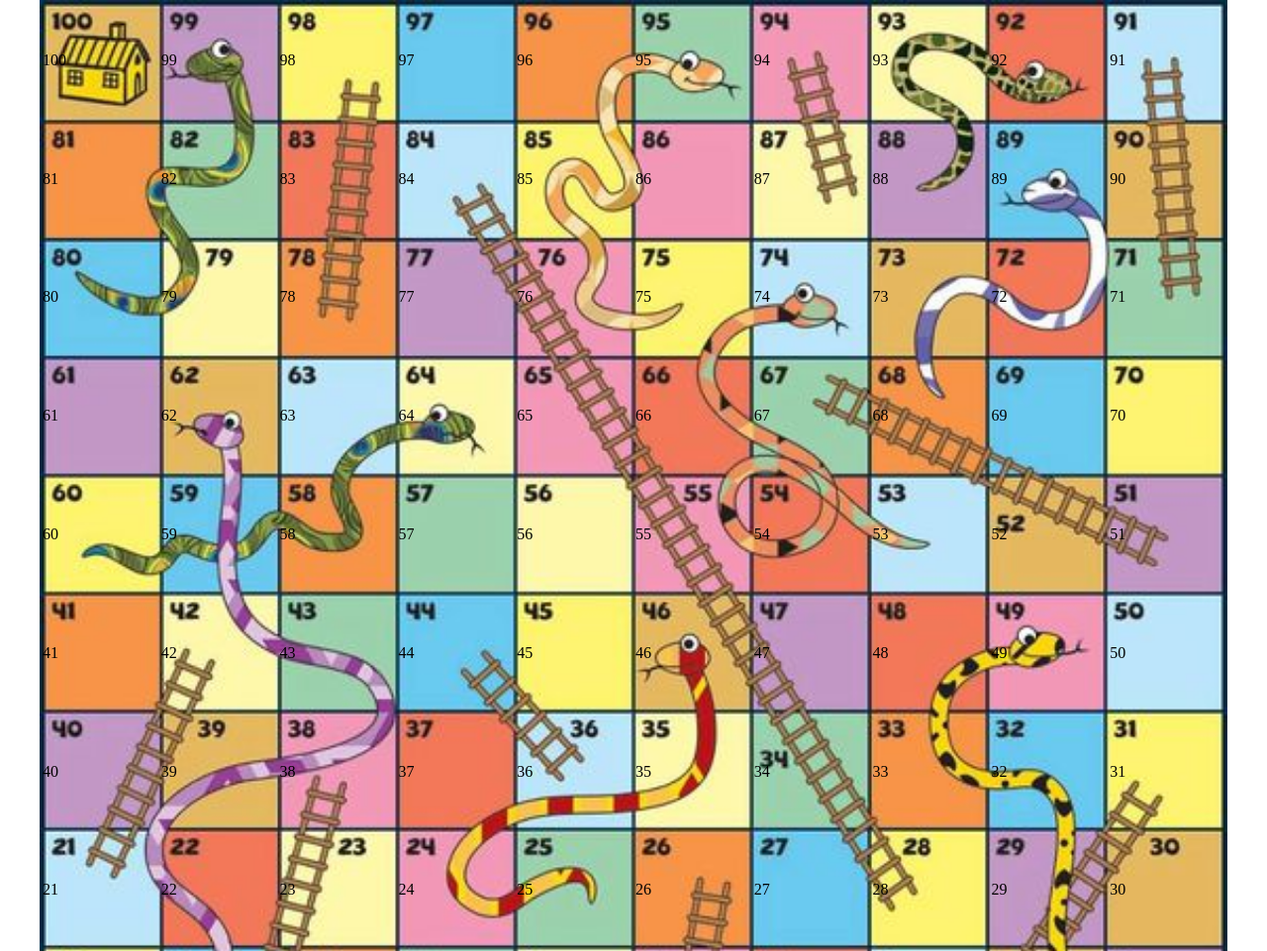
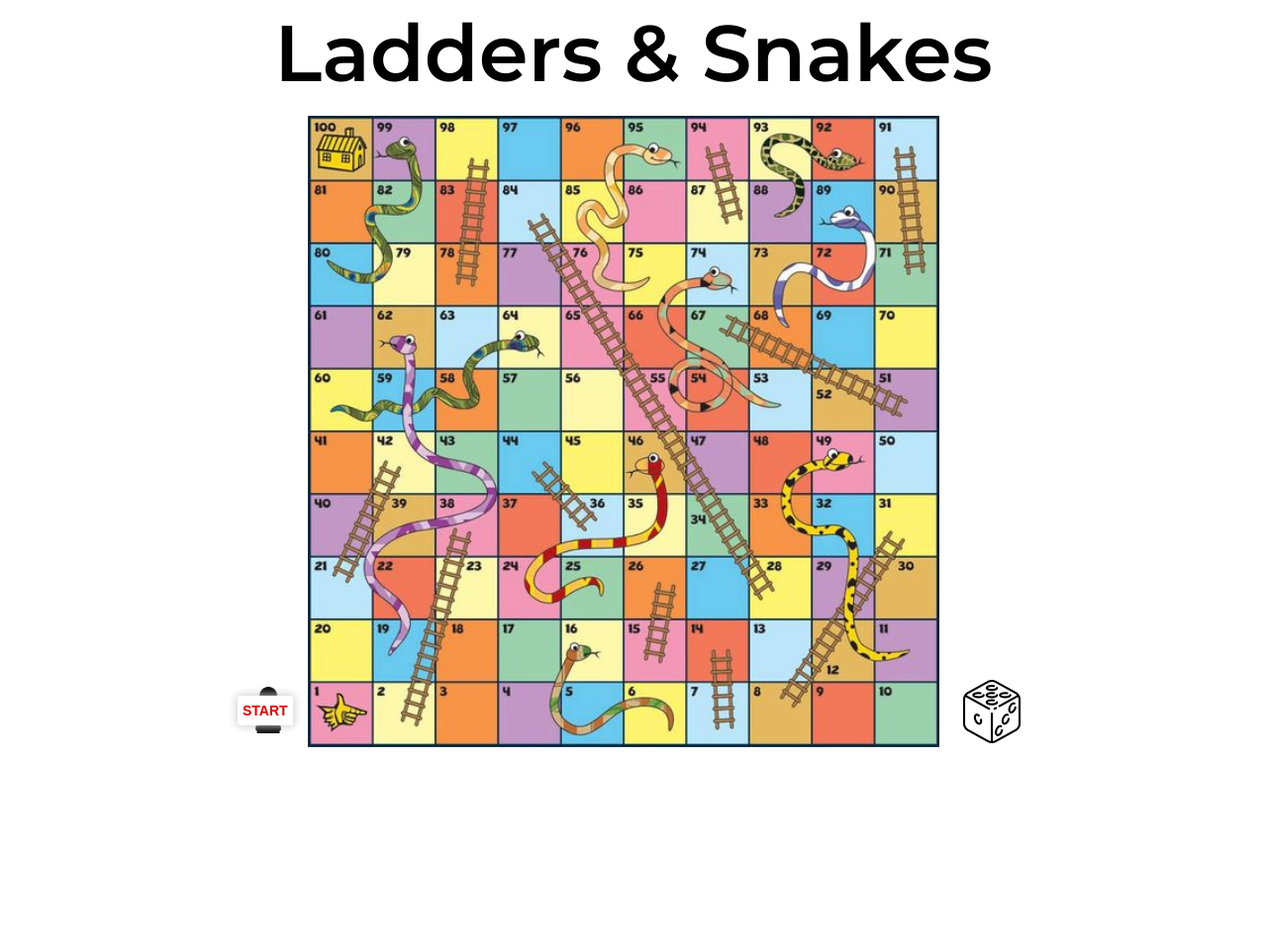
Before and after one commit to Gentian28/LaddersAndSnakes, a plain HTML site: page index.html in a window 1280 px wide. Shown: the top 961 px of the page at 99% size. After the commit the page ends 800 px from the top, so only its background shows below. Drawn offline with Linux system fonts and the light colour scheme.

Commit message:
Added styling

```diff
--- a/css/style.css
+++ b/css/style.css
@@ -3,20 +3,43 @@
     outline: none;
 }
 body {
+	-webkit-font-smoothing: antialiased;
+	margin: 0 auto;
+	padding: 0;
+	font-family: 'Montserrat', sans-serif;
     margin: 0;
-    padding: 0;
-    height: 100%;
+    font-weight: normal;
+    font-size: 16px;
+	width: 100%;
+}
+#header {
+    text-align: center;
+    font-size: 80px;
+    margin: 5px 0 15px 0;
+    font-weight: bold;
 }
 #main {
     position: relative;
     max-width: 1200px;
     margin: 0 auto;
 }
+#game {
+    display: flex;
+    align-items: flex-end;
+    max-width: 800px;
+    margin: 0 auto;
+}
+#board {
+    max-width: 700px;
+    margin: 0 auto;
+    width: 100%;
+}
 .image-container img {
     width: 100%;
+    display: block;
 }
 .player {
-    position: absolute;
+    position: fixed;
     color: #ffffff;
     width: 30px;
     height: 30px;
@@ -24,6 +47,13 @@ body {
     align-items: center;
     justify-content: center;
     transition: all .2s;
+    z-index: 10;
+}
+.player img {
+    height: 75%;
+}
+#board {
+    position: relative;
 }
 #gameMatrix {
     width: 100%;
@@ -32,7 +62,77 @@ body {
     left: 0;
     max-width: 1200px;
     margin: 0;
+    max-width: 700px;
+    left: 50%;
+    transform: translateX(-50%);
 }
 td {
     width: 10%;
 }
+#playerHolder {
+    margin-right: 15px;
+}
+.result {
+    margin-left: 15px;
+}
+#dice {
+    cursor: pointer;
+    background: none;
+    border: none;
+}
+#dice:disabled {
+    opacity: .5;
+    cursor: not-allowed;
+}
+#dice img {
+    max-width: 64px;
+}
+#resultContainer {
+    display: flex;
+    justify-content: space-between;
+    margin-bottom: 20px;
+    font-size: 24px;
+    align-items: flex-end;
+    display: none;
+}
+#resultContainer > * {
+    border-radius: 10px;
+    box-shadow: 0px 3px 10px 2px #cccccc;
+    width: 35px;
+    height: 35px;
+    text-align: center;
+    display: flex;
+    align-items: center;
+    justify-content: center;
+}
+#playerHolder {
+    margin-bottom: 22px;
+    border: none;
+    background: none;
+    text-transform: uppercase;
+    color: #e20000;
+    font-weight: bold;
+    font-size: 14px;
+    position: relative;
+    z-index: 20;
+    padding: 7px 5px;
+    background: #ffffff;
+    border-radius: 3px;
+    box-shadow: 0px 0px 10px 1px #cccccc;
+}
+
+@media (max-width: 768px) {
+    #playerHolder {
+        display: none;
+    }
+    #header {
+        font-size: 30px;
+    }
+    #game {
+        flex-flow: column;
+        align-items: center;
+    }
+    .player {
+        left: 0;
+    }
+}
--- a/index.html
+++ b/index.html
@@ -2,28 +2,47 @@
 <html>
 
 <head>
-    <title>BFS</title>
+    <title>Ladders and Snakes</title>
 
     <meta charset="UTF-8" />
     <meta name="viewport" content="width=device-width, initial-scale=1">
+    <link href="https://fonts.googleapis.com/css?family=Montserrat:300,400,500,600" rel="stylesheet">
     <link rel="stylesheet" href="css/style.css">
 </head>
 
 <body>
 
     <!-- header -->
-    <header>
+    <header id="header">
+        Ladders & Snakes
     </header>
 
     <!-- main -->
     <main id="main">
-        <div id="p1" class="player"><img src="images/blue.png" alt=""></div>
-        <div id="p2" class="player"><img src="images/red.png" alt=""></div>
-        <div class="image-container">
-            <img src="images/snakesandladdersboard.jpg" alt="Game Image" id="gameBoard">
+        <div id="game">
+            <div id="p1" class="player"><img src="images/white.png" alt=""></div>
+            <div id="p2" class="player"><img src="images/black.png" alt=""></div>
+
+            <button id="playerHolder">Start</button>
+            <!-- game board -->
+            <section id="board">
+                <div class="image-container">
+                    <img src="images/snakesandladdersboard.jpg" alt="Game Image" id="gameBoard">
+                </div>
+                <table id="gameMatrix"></table>
+            </section>
+
+            <div class="result">
+                <div id="resultContainer">
+                    <div id="firstDiceResult"></div>
+                    <div id="secondDiceResult"></div>
+                </div>
+                <button type="button" id="dice">
+                    <img src="images/big-dice.png" alt="Roll Dice">
+                </button>
+            </div>
+
         </div>
-        <button type="button" id="dice">Play</button>
-        <table id="gameMatrix"></table>
     </main>
 
     <!-- footer -->
--- a/js/app.js
+++ b/js/app.js
@@ -2,7 +2,7 @@ import { getRandomInt } from './utility/utility.js';
 
 let col = document.getElementsByTagName('td');
 const players = document.getElementsByClassName('player');
-console.log(players)
+// console.log(players)
 
 function generateGame(height, length) {
     const tbody = document.createElement('tbody');
@@ -11,7 +11,7 @@ function generateGame(height, length) {
         for (let j = 9; j >= length; j--) {
             const td = document.createElement('td');
             let cell = Number(String(i) + String(j)) + 1;
-            td.innerHTML = cell;
+            // td.innerHTML = cell;
             td.setAttribute('id', `col${cell}`)
             if (i % 2 == 0) {
                 tr.prepend(td);
@@ -25,21 +25,22 @@ function generateGame(height, length) {
 
     return gameMatrix;
 }
-main.appendChild(generateGame(0, 0));
+board.appendChild(generateGame(0, 0));
 gameMatrix.style.height = gameBoard.clientHeight + 'px';
-players[0].style.height = col1.clientHeight + 'px';
-players[1].style.height = col1.clientHeight + 'px';
-players[0].style.width = col1.clientWidth + 'px';
-players[1].style.width = col1.clientWidth + 'px';
+p1.style.height = col1.clientHeight + 'px';
+p2.style.height = col1.clientHeight + 'px';
+p1.style.width = col1.clientWidth + 'px';
+p2.style.width = col1.clientWidth + 'px';
 
 
 window.onresize = function () {
     gameMatrix.style.height = gameBoard.clientHeight + 'px';
-    players[0].style.height = col1.clientHeight + 'px';
-    players[1].style.height = col1.clientHeight + 'px';
-    players[0].style.width = col1.clientWidth + 'px';
-    players[1].style.width = col1.clientWidth + 'px';
+    p1.style.height = col1.clientHeight + 'px';
+    p2.style.height = col1.clientHeight + 'px';
+    p1.style.width = col1.clientWidth + 'px';
+    p2.style.width = col1.clientWidth + 'px';
 }
+
 
 class SnakesLadders {
     ladders = [[2, 38], [7, 14], [8, 31], [15, 26], [21, 42], [28, 84], [36, 44], [51, 67], [71, 91], [78, 98], [87, 94]];
@@ -47,10 +48,13 @@ class SnakesLadders {
     playersPos = [0, 0];
     previowsPlayersPos;
     turn = 'p1' || 'p2';
-    nextCellHTML = 0;
+    // nextCellHTML = 0;
 
     play(dice1, dice2) {
-        console.log(`Dice1: ${dice1}, Dice2: ${dice2}`);
+        console.dir(resultContainer)
+        resultContainer.style.display = 'flex';
+        firstDiceResult.innerHTML = dice1;
+        secondDiceResult.innerHTML = dice2;
         let currentPlayer = this.turn;
         if (currentPlayer == 'p1') {
             this.currentPlayerId = document.getElementById('p1');
@@ -96,7 +100,9 @@ class SnakesLadders {
         return this.playersPos[this.currentTurn];
     }
     goToNextCell(currentPosition, finalPosition, player) {
+        dice.disabled = true;
         if (currentPosition == finalPosition) {
+            dice.disabled = false;
             return 1;
         }
         let nextCell;
@@ -114,6 +120,7 @@ class SnakesLadders {
         player.style.left = nextCellHTML.getBoundingClientRect().left + 'px';
         player.style.right = nextCellHTML.getBoundingClientRect().right + 'px';
         if (currentPosition == finalPosition) {
+            setTimeout(() => {
                 this.ladders.forEach(item => {
                     if (item[0] == finalPosition) {
                         this.playersPos[this.currentTurn] = item[1];
@@ -134,6 +141,7 @@ class SnakesLadders {
                         player.style.right = nextCellHTML.getBoundingClientRect().right + 'px';
                     }
                 })
+            }, 300);
         }
 
         if (finalPosition > 100) {
@@ -155,6 +163,5 @@ p2.style.bottom = col1.getBoundingClientRect().bottom + 'px';
 p2.style.top = col1.getBoundingClientRect().top + 'px';
 const game = new SnakesLadders();
 dice.addEventListener('click', function () {
-    // const currentPos = [...game.playersPos]; // get current players position ex: [16, 7]
     game.play(getRandomInt(1, 6), getRandomInt(1, 6));
 })
```
Also changed, not shown: images/big-dice.png (added), images/black.png (added), images/white.png (added). Lines whose indentation alone changed are shown as unchanged.
